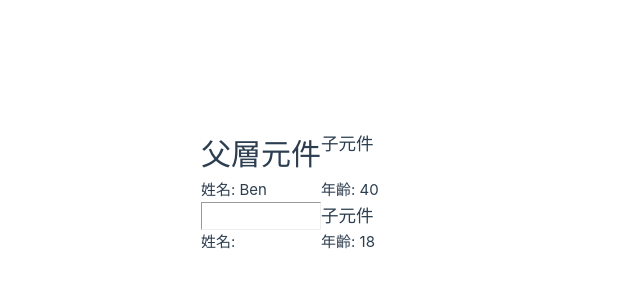
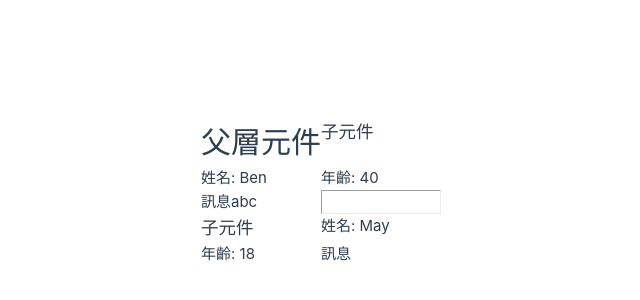
Before and after one commit to idben/EEIT023_20260812, a Vue app in the folder vue01/: page / in a window 1280 px wide. Shown: the part 208-508 px from the top of the page, without its empty margins (319-959 px from the left). Built offline with nearby package versions, Linux system fonts and the light colour scheme.

Commit message:
小駝峰的屬性在使用時轉成烤肉串的變數使用

```diff
--- a/vue01/src/Test01.vue
+++ b/vue01/src/Test01.vue
@@ -7,6 +7,10 @@ const props = defineProps({
     age: {
         type: Number,
         default: 18
+    },
+    greetingMessage: {
+        type: String,
+        default: ''
     }
 })
 
@@ -16,6 +20,7 @@ const props = defineProps({
     <h3>子元件</h3>
     <p>姓名: {{ name }}</p>
     <p>年齡: {{ age }}</p>
+    <p>訊息{{ greetingMessage }}</p>
 </template>
 
 <style scoped></style>
--- a/vue01/src/Test01Parent.vue
+++ b/vue01/src/Test01Parent.vue
@@ -4,9 +4,9 @@ import Test01 from './Test01.vue'
 
 <template>
     <h1>父層元件</h1>
-    <Test01 name="Ben" :age="40" />
+    <Test01 name="Ben" :age="40" greeting-message="abc" />
     <hr>
-    <Test01 />
+    <Test01 name="May" />
 </template>
 
 <style scoped></style>
```
